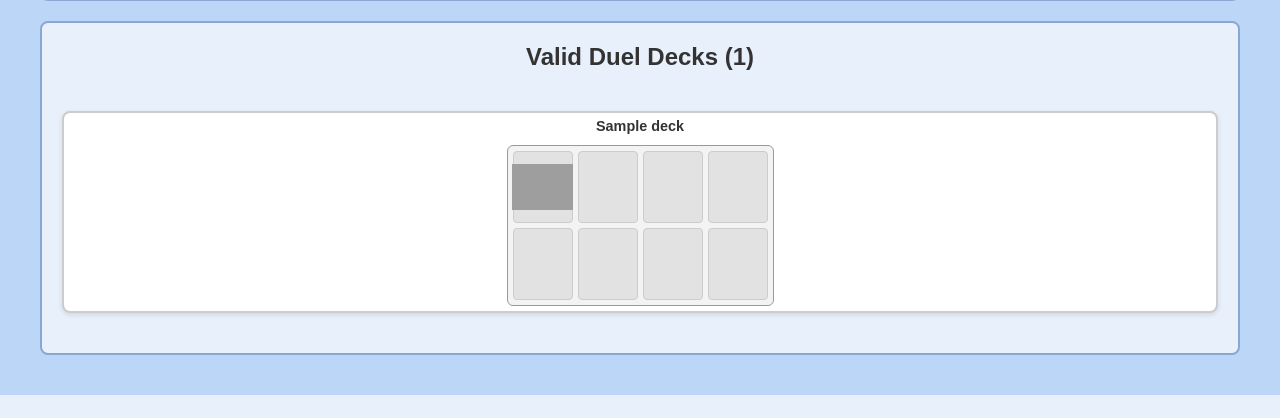
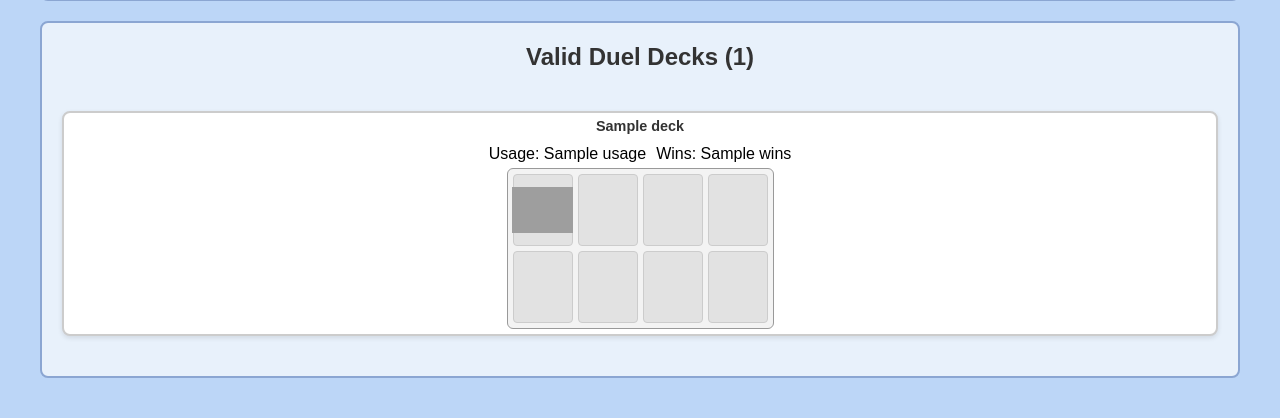
Before and after one commit to louiskwoklf/clash-royale-duel-decks-v3, a Flask app: template templates/index.html in a window 1280 px wide. Shown: the part 772-1190 px from the top of the page. Before the commit the page ends 1167 px from the top, so only its background shows below. Run offline with Flask 3, Linux system fonts and the light colour scheme; the template is opened without the code that fills it: most values are stand-ins (such as "Sample title", 1, 10 or a date in 2020); grey boxes are pictures that could not be loaded.

Commit message:
Add usage and wins statistics

```diff
--- a/app.py
+++ b/app.py
@@ -95,10 +95,22 @@ def extract_decks(html_content):
                 card_alt = img_tag.get('alt')
                 if card_alt:
                     card_names.append(card_alt.lower().replace(' ', '-'))
+
+        wins_cell = deck_segment.select_one("table.stats tbody tr:first-child td:nth-of-type(3)")
+        wins = wins_cell.get_text(strip=True) if wins_cell else None
+
+        usage_cell = deck_segment.select_one("table.stats tbody tr:first-child td:nth-of-type(2)")
+        usage = usage_cell.get_text(strip=True) if usage_cell else None
+
         rep = tuple(sorted(card_names))
         if rep not in unique_deck_cards:
             unique_deck_cards.add(rep)
-            decks.append({'deck_name': deck_name, 'cards': card_names})
+            decks.append({
+                'deck_name': deck_name,
+                'cards': card_names,
+                'wins': wins,
+                'usage': usage
+            })
         else:
             print(f"Duplicate deck skipped: {deck_name}")
     return decks
@@ -132,7 +144,6 @@ def is_valid_duel(combo):
     all_cards = []
     for deck in combo:
         for card in deck.get("cards", []):
-            # Treat evolved cards as their base version
             if card.endswith("-ev1"):
                 base_card = card[:-4]
             else:
@@ -151,19 +162,48 @@ def build_duel_decks(potential_decks, banned_cards=[], limit=100):
         potential_decks.get('deck4', [])
     ):
         if is_valid_duel(combo):
-            # Gather all cards from the 4 decks
             all_cards = []
             for deck in combo:
                 all_cards.extend(deck.get('cards', []))
-            # If any banned card is in the combo, skip it
             if any(banned in all_cards for banned in banned_cards):
                 continue
             rep = tuple(sorted(tuple(sorted(deck['cards'])) for deck in combo))
             if rep not in seen:
                 seen.add(rep)
                 total_unique += 1
-                if len(duel_decks) < limit:
-                    duel_decks.append(combo)
+                duel_decks.append(combo)
+
+    def average_score(combo):
+        total = 0
+        count = 0
+        for deck in combo:
+            usage_str = deck.get('usage')
+            if usage_str:
+                cleaned_usage = usage_str.replace(',', '').replace('%', '')
+                try:
+                    usage_val = float(cleaned_usage)
+                except ValueError:
+                    usage_val = 0
+            else:
+                usage_val = 0
+
+            wins_str = deck.get('wins')
+            if wins_str:
+                cleaned_wins = wins_str.replace(',', '').replace('%', '')
+                try:
+                    wins_val = float(cleaned_wins)
+                except ValueError:
+                    wins_val = 0
+            else:
+                wins_val = 0
+
+            total += usage_val * wins_val
+            count += 1
+        return total / count if count else 0
+
+    duel_decks.sort(key=average_score, reverse=True)
+    duel_decks = duel_decks[:limit]
+
     return duel_decks, total_unique
 
 @app.route("/", methods=["GET", "POST"])
--- a/templates/index.html
+++ b/templates/index.html
@@ -93,6 +93,14 @@
           {% for deck in duel %}
             <div class="deck read-only">
               <div class="deck-header">{{ deck.deck_name }}</div>
+              <div class="deck-stats" style="display: flex; gap: 10px;">
+                {% if deck.usage %}
+                  <span class="deck-usage">Usage: {{ deck.usage }}</span>
+                {% endif %}
+                {% if deck.wins %}
+                  <span class="deck-wins">Wins: {{ deck.wins }}</span>
+                {% endif %}
+              </div>
               <div class="deck-grid">
                 {% for card in deck.cards %}
                   <div class="deck-slot">
```
